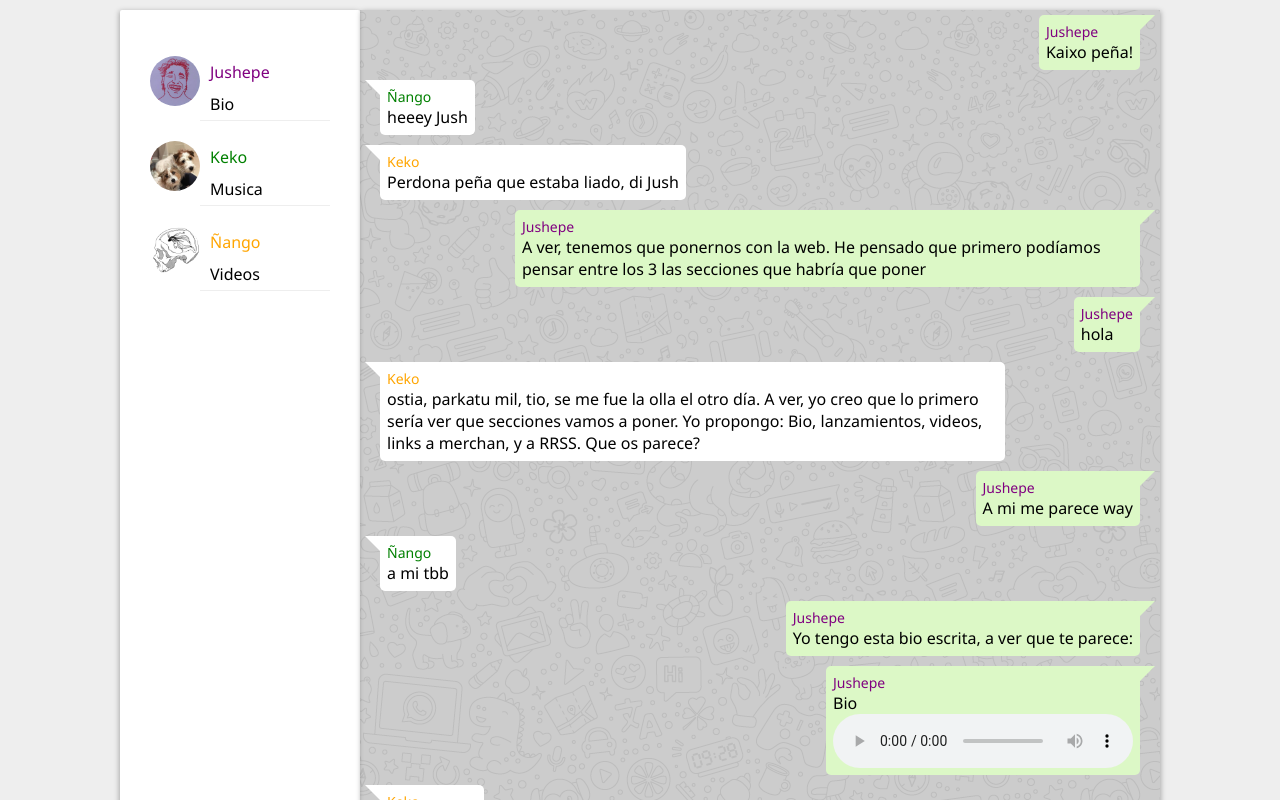
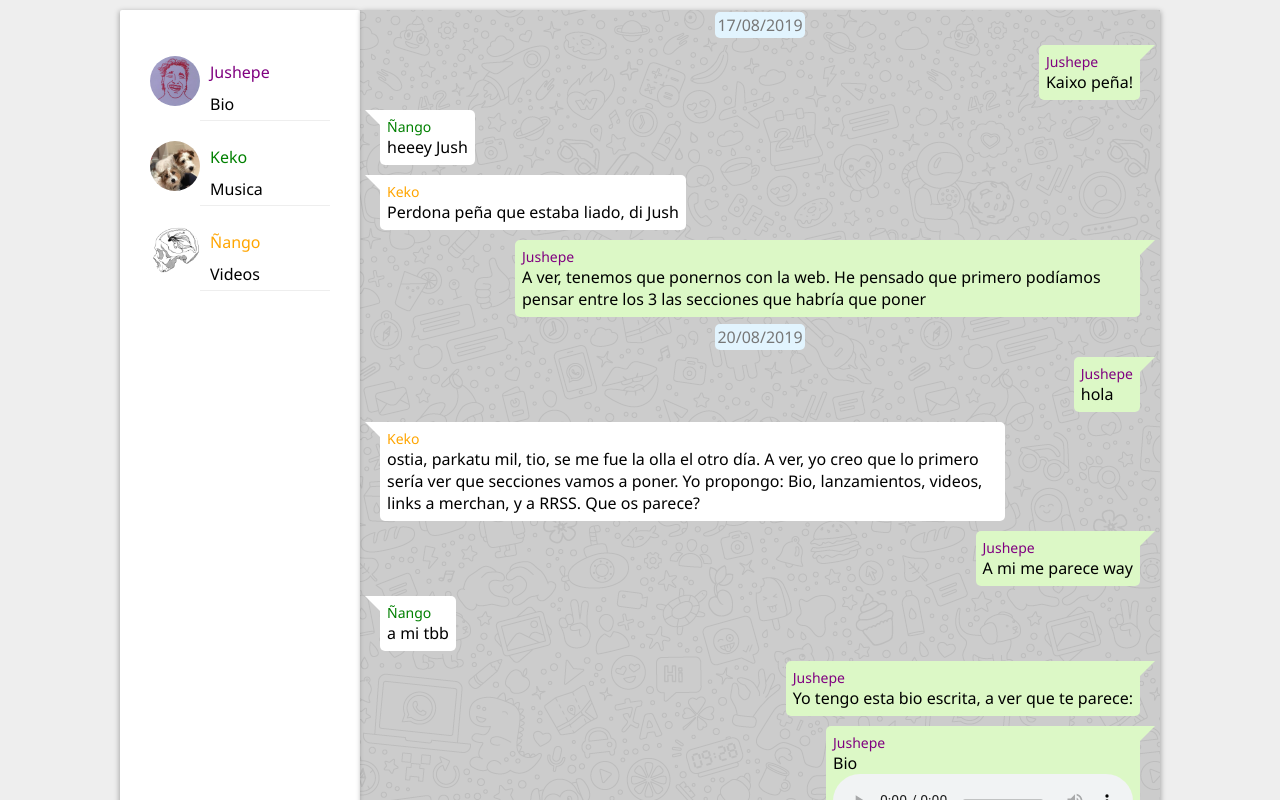
Before and after one commit to wwwater/pinyangopop, a React (Create React App) app: page / in a window 1280 px wide. Shown: the top 800 px of the page. Built offline with nearby package versions, Linux system fonts and the light colour scheme.

Commit message:
Add date messages

```diff
--- a/src/App.js
+++ b/src/App.js
@@ -2,18 +2,19 @@ import React from 'react';
 import './App.css';
 
 import Menu    from './Menu';
+import DateMessage from './DateMessage';
 import Message from './Message';
 import Video   from './Video';
 import Audio   from './Audio';
 
 function App() {
   var messages = [
-    // 17 aug
-      ["Jushepe", "13:46", "Kaixo peña!" ]
+      ["17/08/2019"]
+    , ["Jushepe", "13:46", "Kaixo peña!" ]
     , ["Ñango",   "14:22", "heeey Jush" ]
     , ["Keko",    "18:01", "Perdona peña que estaba liado, di Jush" ]
     , ["Jushepe", "18:13", "A ver, tenemos que ponernos con la web. He pensado que primero podíamos pensar entre los 3 las secciones que habría que poner" ]
-    // 20 aug - 3 days later
+    , ["20/08/2019"]
     , ["Jushepe", "10:31", "hola" ]
     , ["Keko",    "10:56", "ostia, parkatu mil, tio, se me fue la olla el otro día. A ver, yo creo que lo primero sería ver que secciones vamos a poner. Yo propongo: Bio, lanzamientos, videos, links a merchan, y a RRSS. Que os parece?" ]
     , ["Jushepe", "10:31", "A mi me parece way" ]
@@ -66,13 +67,18 @@ function App() {
       <div className="content">
         <div className="background">
         </div>
-        {messages.map((message, i) =>
-          <Message
-            key={i}
-            author={message[0]}
-            date={message[1]}
-            content={message[2]}/>
-        )}
+        {messages.map((message, i) => {
+          if (message.length === 1) {
+            return <DateMessage date={message[0]} />
+          } else {
+            return <Message
+              key={i}
+              author={message[0]}
+              date={message[1]}
+              content={message[2]}/>
+          }
+        }
+      )}
       </div>
     </div>
   );
--- /dev/null
+++ b/src/DateMessage.css
@@ -0,0 +1,7 @@
+.date-message {
+  background-color: #E2F4FE;
+  color: #777;
+  padding: 2px;
+  border-radius: 5px;
+  margin: 2px 0;
+}
--- /dev/null
+++ b/src/DateMessage.js
@@ -0,0 +1,14 @@
+import React, { Component } from 'react';
+import './DateMessage.css';
+
+class DateMessage extends Component {
+  render() {
+    return (
+      <div className="date-message">
+        {this.props.date}
+      </div>
+    );
+  }
+}
+
+export default DateMessage;
```
